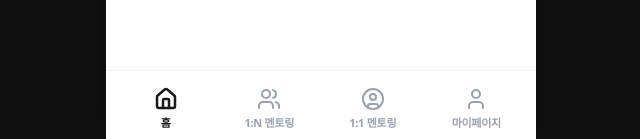
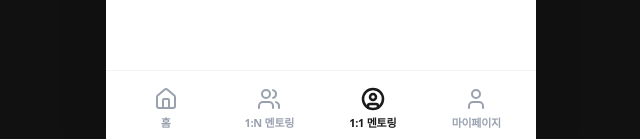
Before and after one commit to capstone-ap/carpoolink-backend, a Next.js app in the folder apps/demo-web/: page /mentoring_list/1on1_list in a window 1280 px wide. Shown: the part 661-800 px from the top of the page, without its empty margins (319-959 px from the left). Built offline with nearby package versions, Linux system fonts and the light colour scheme; a web font is replaced by a local one.

Commit message:
fix(front): 네비게이션 바에서 현재 표시하는 페이지에 해당하는 버튼이 강조되도록 수정.

```diff
--- a/apps/demo-web/app/(with-nav)/layout.tsx
+++ b/apps/demo-web/app/(with-nav)/layout.tsx
@@ -1,8 +1,20 @@
+"use client"; // 💡 usePathname을 사용하기 위해 최상단에 추가합니다.
+
 import Link from "next/link";
-// 💡 새로운 항목에 어울리는 아이콘들로 변경했습니다.
+import { usePathname } from "next/navigation"; // 💡 현재 경로를 가져오는 훅
 import { Home, Users, UserCircle, User } from "lucide-react";
 
 export default function WithNavLayout({ children }: { children: React.ReactNode }) {
+  // 현재 접속 중인 URL 주소를 가져옵니다. (예: "/mentoring_list/1on1_list")
+  const pathname = usePathname();
+
+  // 💡 특정 경로가 현재 URL에 포함되어 있는지 확인하는 도우미 함수
+  // 홈("/")은 정확히 일치할 때만 활성화하고, 나머지는 하위 페이지에 들어가도 활성화되도록 startsWith를 사용합니다.
+  const isActive = (path: string) => {
+    if (path === "/") return pathname === "/";
+    return pathname?.startsWith(path);
+  };
+
   return (
     <div className="flex flex-col w-full h-[100dvh] bg-white overflow-hidden relative font-sans">
 
@@ -12,29 +24,51 @@ export default function WithNavLayout({ children }: { children: React.ReactNode
       </div>
 
       {/* 하단 네비게이션 바 */}
-      {/* 항목이 5개에서 4개로 줄었기 때문에, 각 버튼이 차지하는 너비가 자연스럽게 넓어졌습니다. */}
-      <nav className="w-full shrink-0 bg-white border-t border-gray-100 flex justify-between px-2 pt-2 pb-safe text-gray-400 z-50">
+      {/* 💡 nav 태그 자체의 텍스트 색상을 지우고, 각 버튼에서 개별적으로 제어하도록 변경했습니다. */}
+      <nav className="w-full shrink-0 bg-white border-t border-gray-100 flex justify-between px-2 pt-2 pb-safe z-50">
 
-        <Link href="/" className="flex flex-col items-center justify-center p-2 flex-1 text-[#1A1A1A]">
-          <Home className="w-6 h-6 mb-1" strokeWidth={2.5} />
+        {/* 홈 */}
+        <Link
+          href="/"
+          className={`flex flex-col items-center justify-center p-2 flex-1 transition-colors
+            ${isActive("/") ? "text-[#1A1A1A]" : "text-gray-400 hover:text-gray-900"}
+          `}
+        >
+          {/* 활성화되면 선 굵기(strokeWidth)도 2에서 2.5로 진하게 만듭니다. */}
+          <Home className="w-6 h-6 mb-1" strokeWidth={isActive("/") ? 2.5 : 2} />
           <span className="text-[11px] font-bold tracking-tight">홈</span>
         </Link>
 
-        {/* 1:N 멘토링 (다수 인원 느낌의 Users 아이콘 사용) */}
-        <Link href="/mentoring_list/live_list" className="flex flex-col items-center justify-center p-2 flex-1 hover:text-gray-900 transition-colors">
-          <Users className="w-6 h-6 mb-1" strokeWidth={2} />
+        {/* 1:N 멘토링 */}
+        <Link
+          href="/mentoring_list/live_list"
+          className={`flex flex-col items-center justify-center p-2 flex-1 transition-colors
+            ${isActive("/mentoring_list/live_list") ? "text-[#1A1A1A]" : "text-gray-400 hover:text-gray-900"}
+          `}
+        >
+          <Users className="w-6 h-6 mb-1" strokeWidth={isActive("/mentoring_list/live_list") ? 2.5 : 2} />
           <span className="text-[11px] font-bold tracking-tight whitespace-nowrap">1:N 멘토링</span>
         </Link>
 
-        {/* 1:1 멘토링 (개인 대 개인 느낌의 UserCircle 아이콘 사용) */}
-        <Link href="/mentoring_list/1on1_list" className="flex flex-col items-center justify-center p-2 flex-1 hover:text-gray-900 transition-colors">
-          <UserCircle className="w-6 h-6 mb-1" strokeWidth={2} />
+        {/* 1:1 멘토링 */}
+        <Link
+          href="/mentoring_list/1on1_list"
+          className={`flex flex-col items-center justify-center p-2 flex-1 transition-colors
+            ${isActive("/mentoring_list/1on1_list") ? "text-[#1A1A1A]" : "text-gray-400 hover:text-gray-900"}
+          `}
+        >
+          <UserCircle className="w-6 h-6 mb-1" strokeWidth={isActive("/mentoring_list/1on1_list") ? 2.5 : 2} />
           <span className="text-[11px] font-bold tracking-tight whitespace-nowrap">1:1 멘토링</span>
         </Link>
 
         {/* 마이페이지 */}
-        <Link href="/mypage" className="flex flex-col items-center justify-center p-2 flex-1 hover:text-gray-900 transition-colors">
-          <User className="w-6 h-6 mb-1" strokeWidth={2} />
+        <Link
+          href="/mypage"
+          className={`flex flex-col items-center justify-center p-2 flex-1 transition-colors
+            ${isActive("/mypage") ? "text-[#1A1A1A]" : "text-gray-400 hover:text-gray-900"}
+          `}
+        >
+          <User className="w-6 h-6 mb-1" strokeWidth={isActive("/mypage") ? 2.5 : 2} />
           <span className="text-[11px] font-bold tracking-tight">마이페이지</span>
         </Link>
 
```
